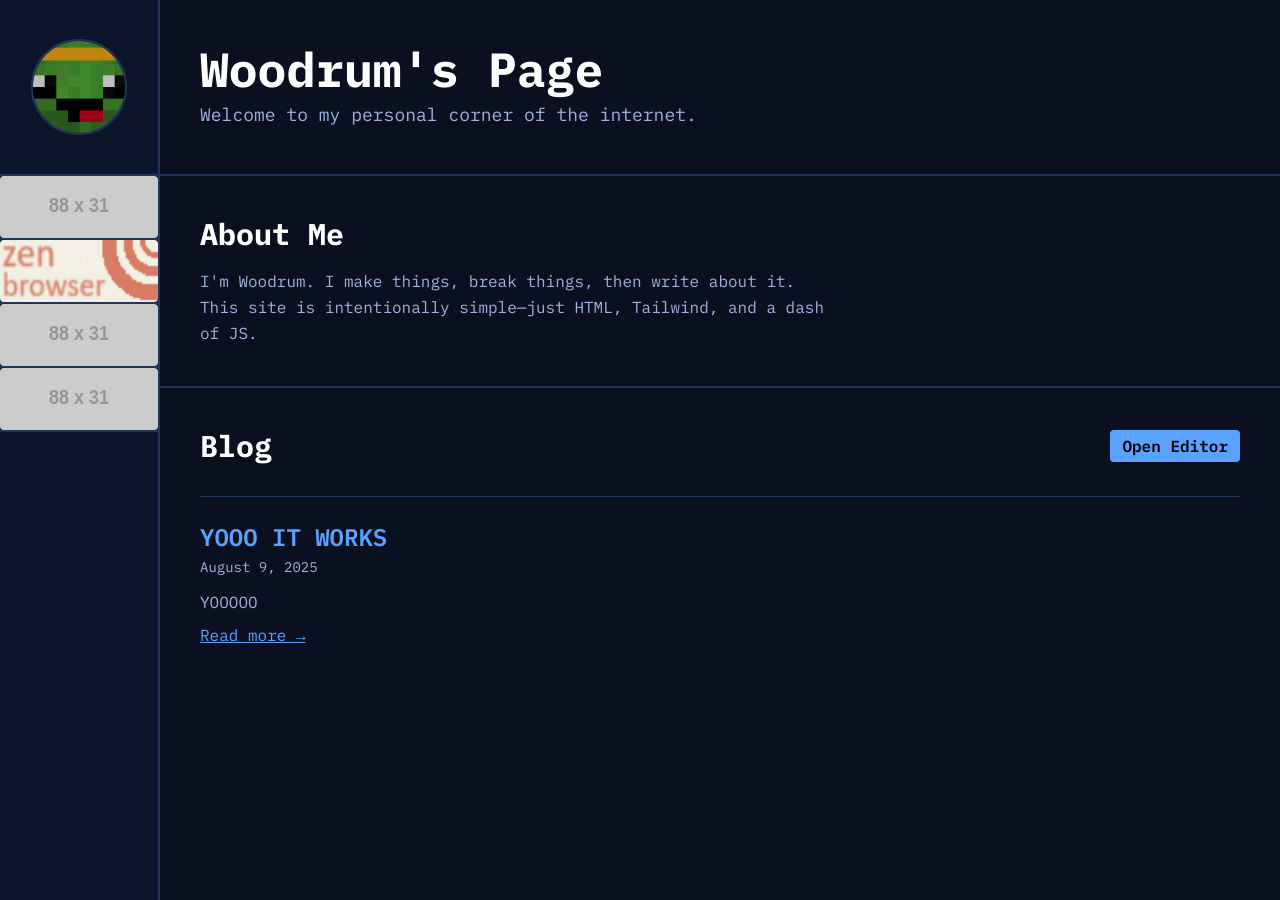
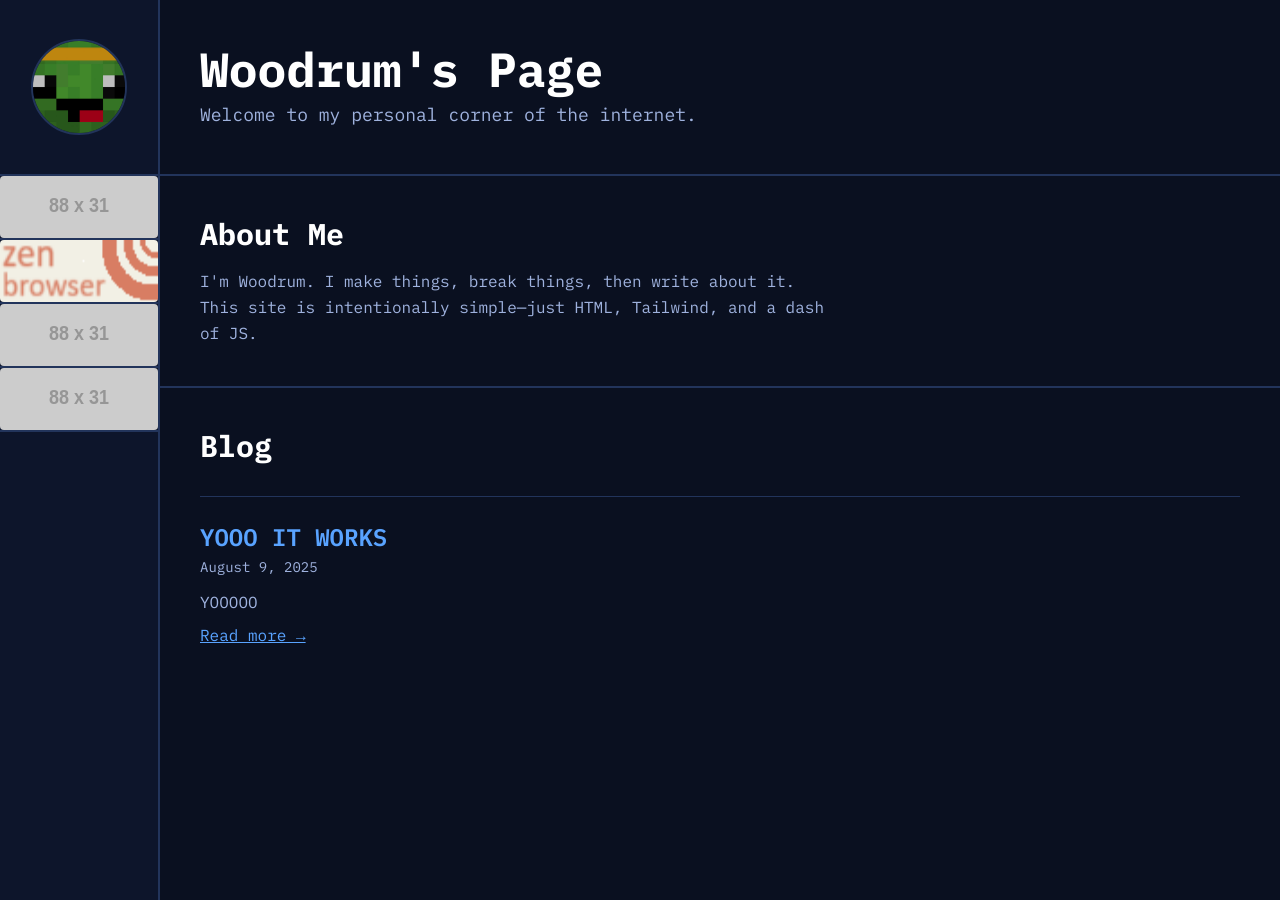
Before and after one commit to Wooldrum/wooldrum.github.io, a Jekyll site: the page built from index.html, in a window 1280 px wide. Built offline with Jekyll 4.4.1, drawn with Linux system fonts in a browser that asks for light colours; nearby versions of some CDN libraries.

Commit message:
Update index.html

```diff
--- a/index.html
+++ b/index.html
@@ -13,6 +13,7 @@
   <link rel="preconnect" href="https://fonts.gstatic.com" crossorigin>
   <link href="https://fonts.googleapis.com/css2?family=IBM+Plex+Mono:wght@400;500;600;700&display=swap" rel="stylesheet">
 
+  <!-- Tailwind config -->
   <script>
     tailwind.config = {
       theme: {
@@ -33,9 +34,13 @@
 
   <style>
     body { font-family: 'IBM Plex Mono', monospace; }
+    /* Blog-only view */
     body.blog-mode #about { display: none; }
+    /* allow sticky elements to work */
     html, body { overflow: visible; }
-    .prose :where(a){text-decoration:underline}
+    .prose :where(a){ text-decoration: underline; }
+    .menu-item { display:block; padding:.5rem .75rem; border-radius:.5rem; }
+    .menu-item:hover { background:#0a1020; }
   </style>
 
   <script defer src="/assets/main.js"></script>
@@ -45,17 +50,27 @@
   <div class="flex flex-col md:flex-row min-h-screen">
     <!-- LEFT RAIL -->
     <aside class="w-full md:w-40 bg-dark-panel border-r-2 border-dark-line md:sticky md:top-0 md:h-screen">
-      <div class="flex flex-row md:flex-col">
+      <div class="flex flex-row md:flex-col relative">
+        <!-- PFP (click for dropdown) -->
         <div class="h-44 border-b-2 border-dark-line flex-shrink-0 flex items-center justify-center">
-          <a href="#about" class="block" title="About Me" data-nav="about">
+          <button id="pfpToggle" class="block rounded-full outline-none focus:ring-2 focus:ring-dark-accent">
             <img
               src="/assets/images/channels4_profile.jpg"
               alt="Profile picture"
               class="h-24 w-24 rounded-full object-fill border-2 border-dark-line hover:border-dark-accent transition-colors sticky top-2"
             >
-          </a>
+          </button>
         </div>
 
+        <!-- Dropdown -->
+        <div id="pfpMenu"
+             class="hidden absolute left-2 top-40 z-50 w-36 bg-dark-panel border-2 border-dark-line rounded-xl shadow-lg">
+          <a href="#" class="menu-item text-dark-muted">Placeholder 1</a>
+          <a href="#" class="menu-item text-dark-muted">Placeholder 2</a>
+          <a href="/admin/" class="menu-item text-dark-accent font-semibold">Admin</a>
+        </div>
+
+        <!-- Buttons (fill boxes) -->
         <nav class="flex flex-row md:flex-col w-full">
           <a href="#blog" data-nav="blog" title="Blog"
              class="h-16 w-full flex items-center justify-center border-b-2 border-dark-line hover:bg-dark-bg transition-colors">
@@ -81,13 +96,15 @@
       </div>
     </aside>
 
-    <!-- MAIN test -->
+    <!-- MAIN -->
     <main class="flex-1">
+      <!-- Header -->
       <header class="h-44 px-6 md:px-10 border-b-2 border-dark-line flex flex-col justify-center">
         <h1 class="text-4xl md:text-5xl font-bold text-white">Woodrum's Page</h1>
         <p class="mt-2 text-lg text-dark-muted">Welcome to my personal corner of the internet.</p>
       </header>
 
+      <!-- About -->
       <section id="about" class="p-6 md:p-10 border-b-2 border-dark-line">
         <h2 class="text-3xl font-bold text-white mb-4">About Me</h2>
         <p class="text-dark-muted leading-relaxed max-w-prose">
@@ -95,19 +112,18 @@
         </p>
       </section>
 
+      <!-- Blog -->
       <section id="blog" class="p-6 md:p-10">
         <div class="flex items-center justify-between">
           <h2 class="text-3xl font-bold text-white">Blog</h2>
-          <a href="/admin/" class="px-3 py-1 rounded bg-dark-accent text-black font-semibold hover:opacity-90">
-            Open Editor
-          </a>
+          <!-- “Open Editor” button removed -->
         </div>
 
         <div class="mt-8 space-y-8">
           {% if site.posts == empty %}
             <article class="border-t border-dark-line pt-6">
               <h3 class="text-2xl font-semibold text-dark-accent">Hello!</h3>
-              <p class="text-sm text-dark-muted mt-1">No posts yet. Click “Open Editor” to publish your first one.</p>
+              <p class="text-sm text-dark-muted mt-1">No posts yet.</p>
             </article>
           {% else %}
             {% for post in site.posts %}
```
